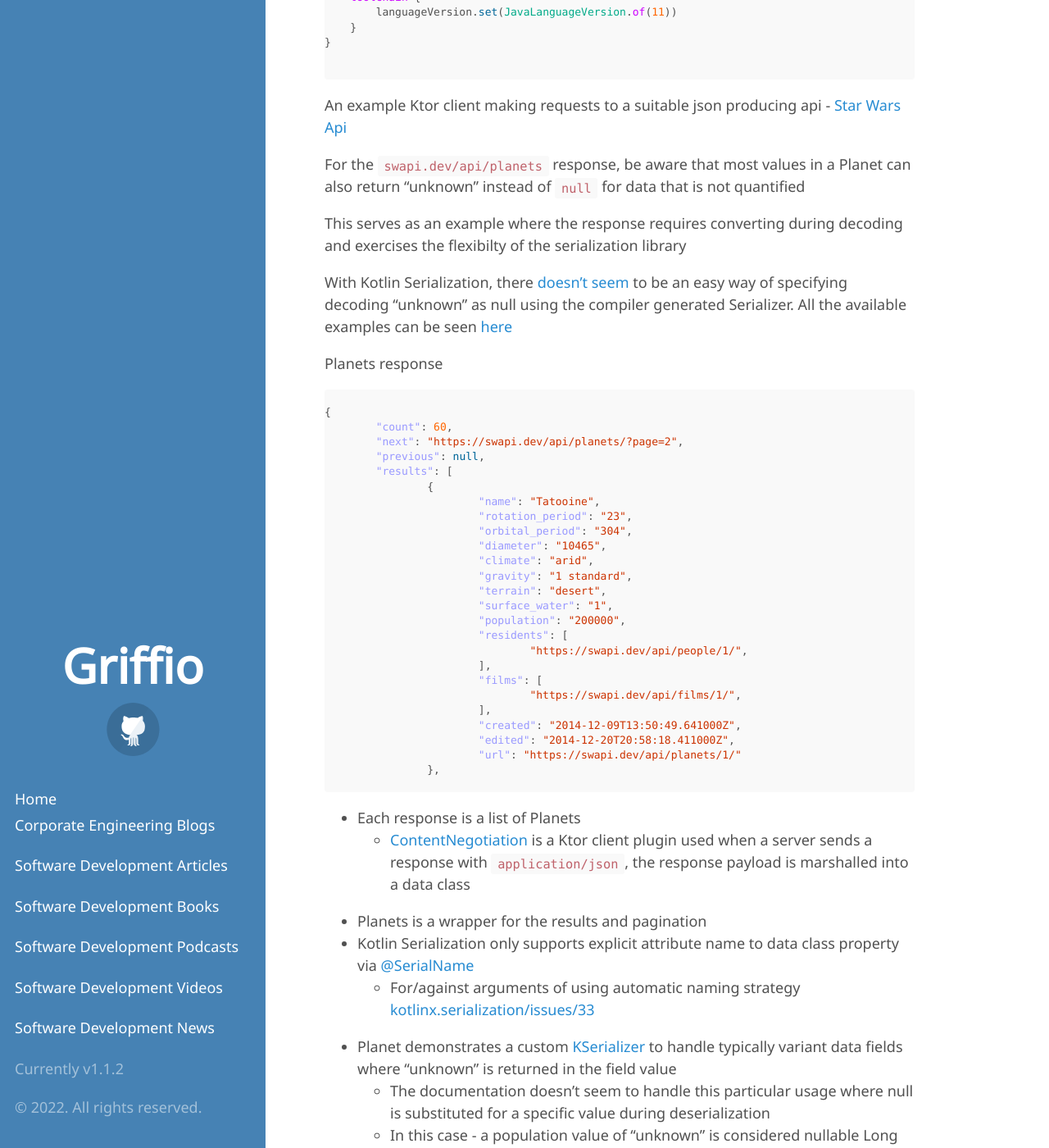
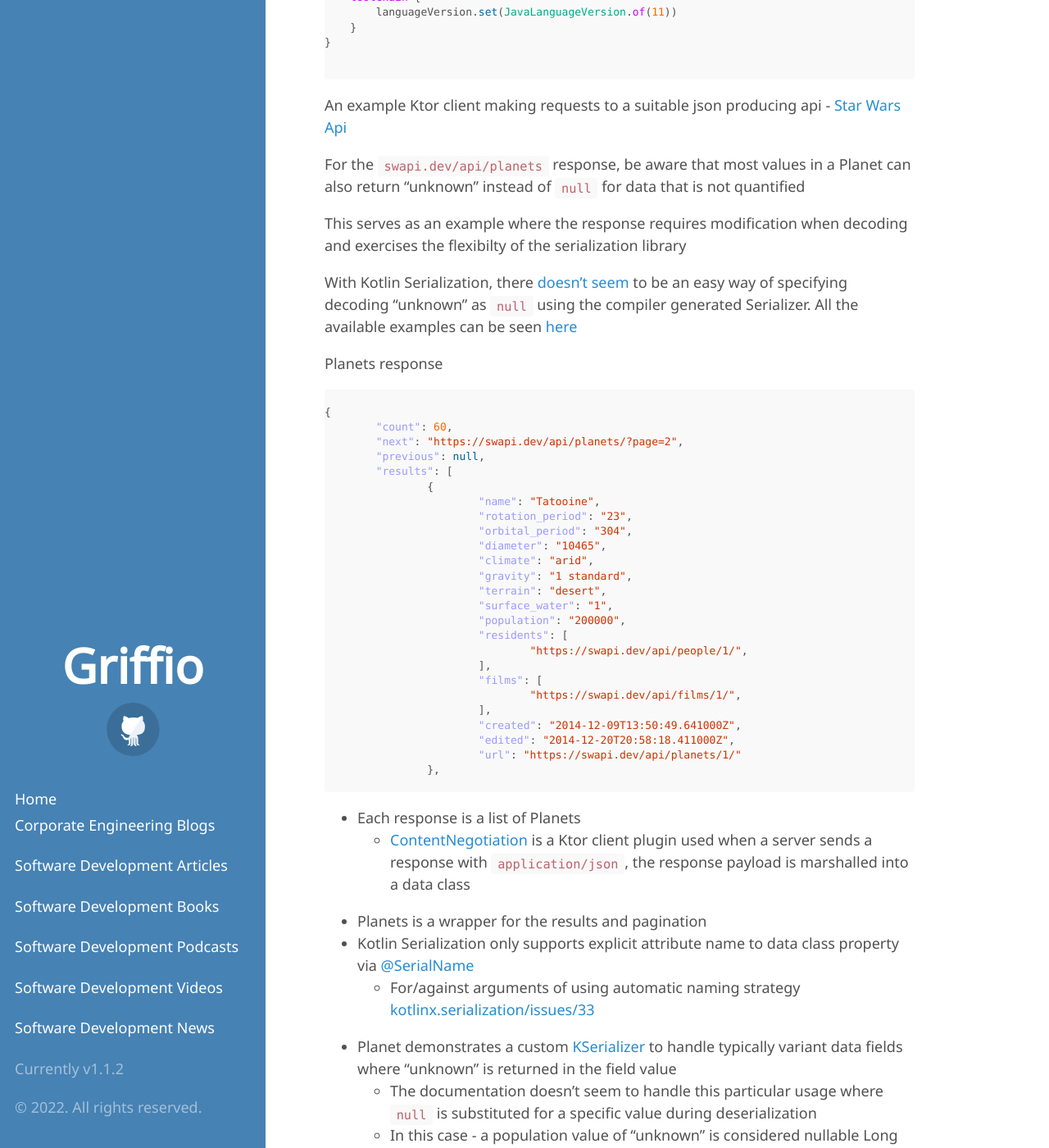
Before and after one commit to griffio/griffio.github.io, a Jekyll site: the page built from _posts/2022-06-23-More-Kotlin-Ktor-Client.md, in a window 1280 px wide and 1400 px high, scrolled down 1132 px. Shown: the whole window at 82% size. Built offline with Jekyll 4.4.1, drawn with Linux system fonts in a browser that asks for light colours; some web fonts are replaced.

Commit message:
Update 2022-06-23-More-Kotlin-Ktor-Client.md

```diff
--- a/_posts/2022-06-23-More-Kotlin-Ktor-Client.md
+++ b/_posts/2022-06-23-More-Kotlin-Ktor-Client.md
@@ -60,9 +60,9 @@
 
 For the `swapi.dev/api/planets` response, be aware that most values in a Planet can also return "unknown" instead of `null` for data that is not quantified
 
-This serves as an example where the response requires converting during decoding and exercises the flexibilty of the serialization library
+This serves as an example where the response requires modification when decoding and exercises the flexibilty of the serialization library
 
-With Kotlin Serialization, there [doesn't seem](https://github.com/Kotlin/kotlinx.serialization/issues/754) to be an easy way of specifying decoding "unknown" as null using the compiler generated Serializer. All the available examples can be seen [here](https://github.com/Kotlin/kotlinx.serialization/tree/master/guide/example)
+With Kotlin Serialization, there [doesn't seem](https://github.com/Kotlin/kotlinx.serialization/issues/754) to be an easy way of specifying decoding "unknown" as `null` using the compiler generated Serializer. All the available examples can be seen [here](https://github.com/Kotlin/kotlinx.serialization/tree/master/guide/example)
 
 Planets response
 
@@ -102,7 +102,7 @@
 * Kotlin Serialization only supports explicit attribute name to data class property via [@SerialName](https://kotlin.github.io/kotlinx.serialization/kotlinx-serialization-core/kotlinx.serialization/-serial-name/index.html)
   * For/against arguments of using automatic naming strategy [kotlinx.serialization/issues/33](https://github.com/Kotlin/kotlinx.serialization/issues/33)
 * Planet demonstrates a custom [KSerializer](https://kotlin.github.io/kotlinx.serialization/kotlinx-serialization-core/kotlinx.serialization/-k-serializer/index.html) to handle typically variant data fields where "unknown" is returned in the field value
-  * The documentation doesn't seem to handle this particular usage where null is substituted for a specific value during deserialization
+  * The documentation doesn't seem to handle this particular usage where `null` is substituted for a specific value during deserialization
   * In this case - a population value of "unknown" is considered nullable Long
   * Serializers can be installed at the top level instead of property annotations e.g `@file:UseSerializers(UnknownToNullableSerializer::class)`
 
@@ -189,7 +189,7 @@
 
 Second approach with [JsonTransformingSerializer](https://github.com/Kotlin/kotlinx.serialization/blob/master/docs/json.md#json-transformations) for the Planet type
 
-Repo branch example[github.com/griffio/ktor-client-json/tree/JsonTransformingSerializer](https://github.com/griffio/ktor-client-json/tree/JsonTransformingSerializer)
+Repo branch example [github.com/griffio/ktor-client-json/tree/JsonTransformingSerializer](https://github.com/griffio/ktor-client-json/tree/JsonTransformingSerializer)
 
 All json values containing "unknown" will be set to `null` and Planet properties are set to nullable types
 
```
